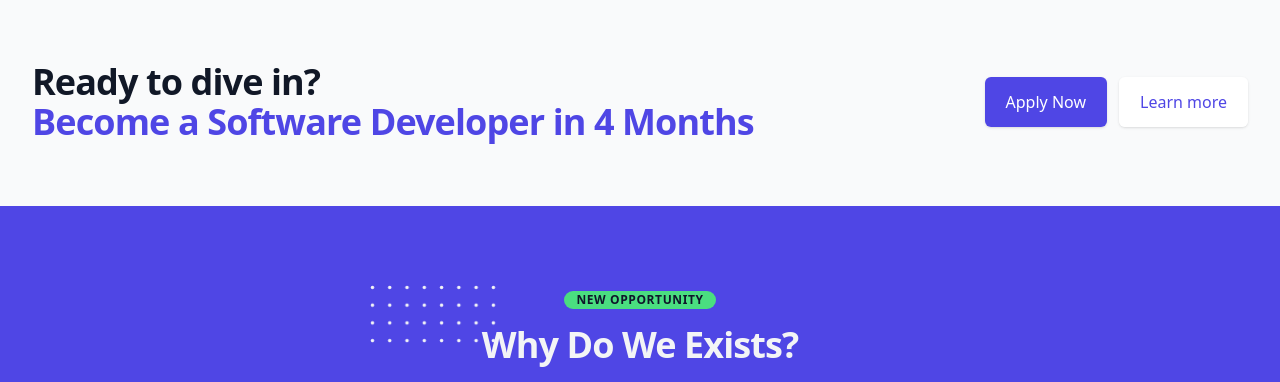
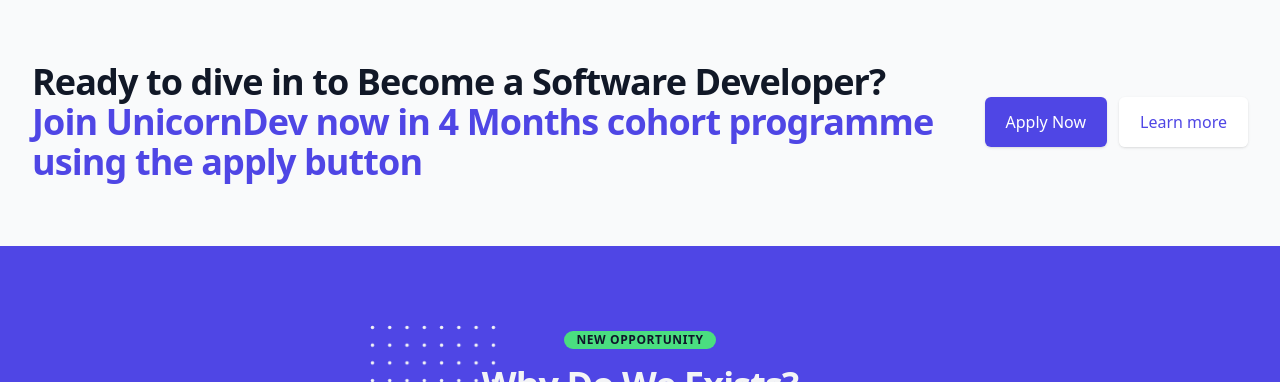
Before and after one commit to 0xrotense/unicorn-dev-net, a website: page src/index.html in a window 1280 px wide. Shown: the part 832-1214 px from the top of the page. Drawn offline with Linux system fonts and the light colour scheme.

Commit message:
updated hero

```diff
--- a/src/index.html
+++ b/src/index.html
@@ -157,8 +157,8 @@
 <div class="bg-gray-50">
     <div class="max-w-7xl mx-auto py-12 px-4 sm:px-6 lg:py-16 lg:px-8 lg:flex lg:items-center lg:justify-between">
       <h2 class="text-3xl font-extrabold tracking-tight text-gray-900 sm:text-4xl">
-        <span class="block">Ready to dive in?</span>
-        <span class="block text-indigo-600">Become a Software Developer in 4 Months</span>
+        <span class="block">Ready to dive in to Become a Software Developer?</span>
+        <span class="block text-indigo-600">Join UnicornDev now in 4 Months cohort programme using the apply button</span>
       </h2>
       <div class="mt-8 flex lg:mt-0 lg:flex-shrink-0">
         <div class="inline-flex rounded-md shadow">
```
